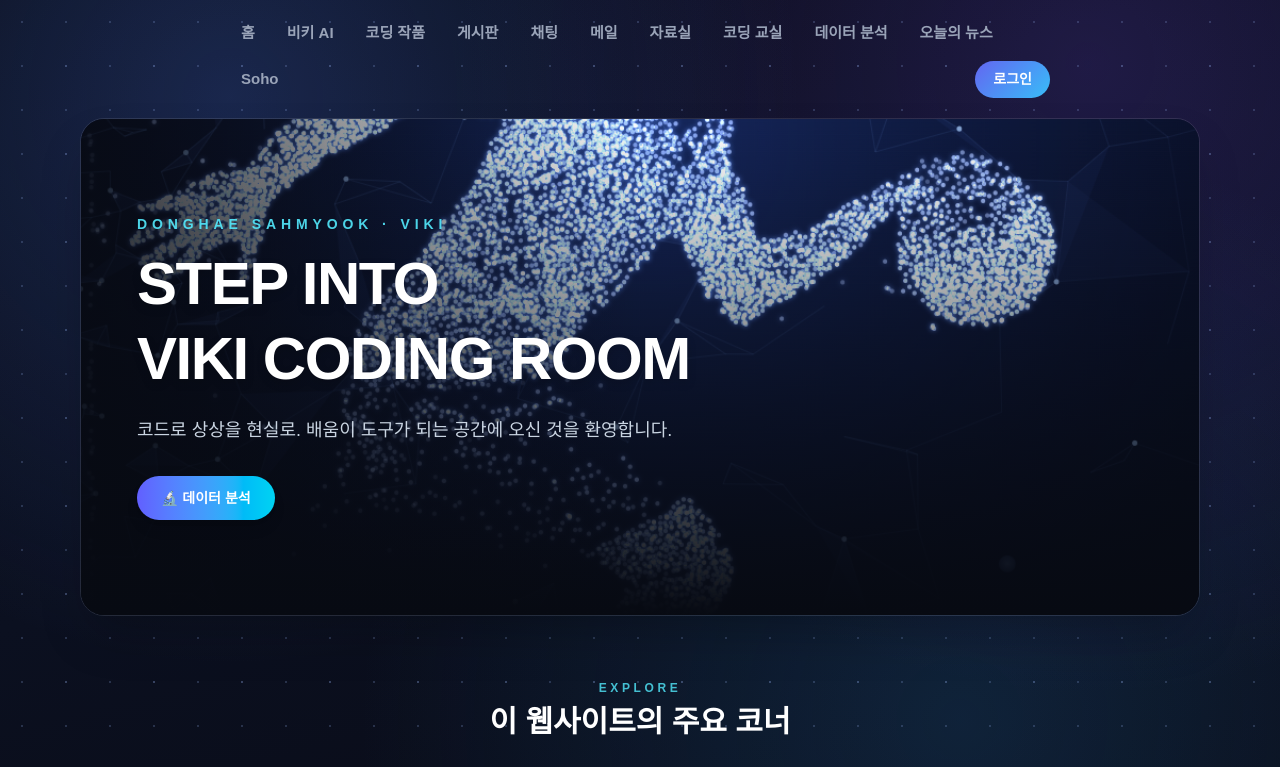
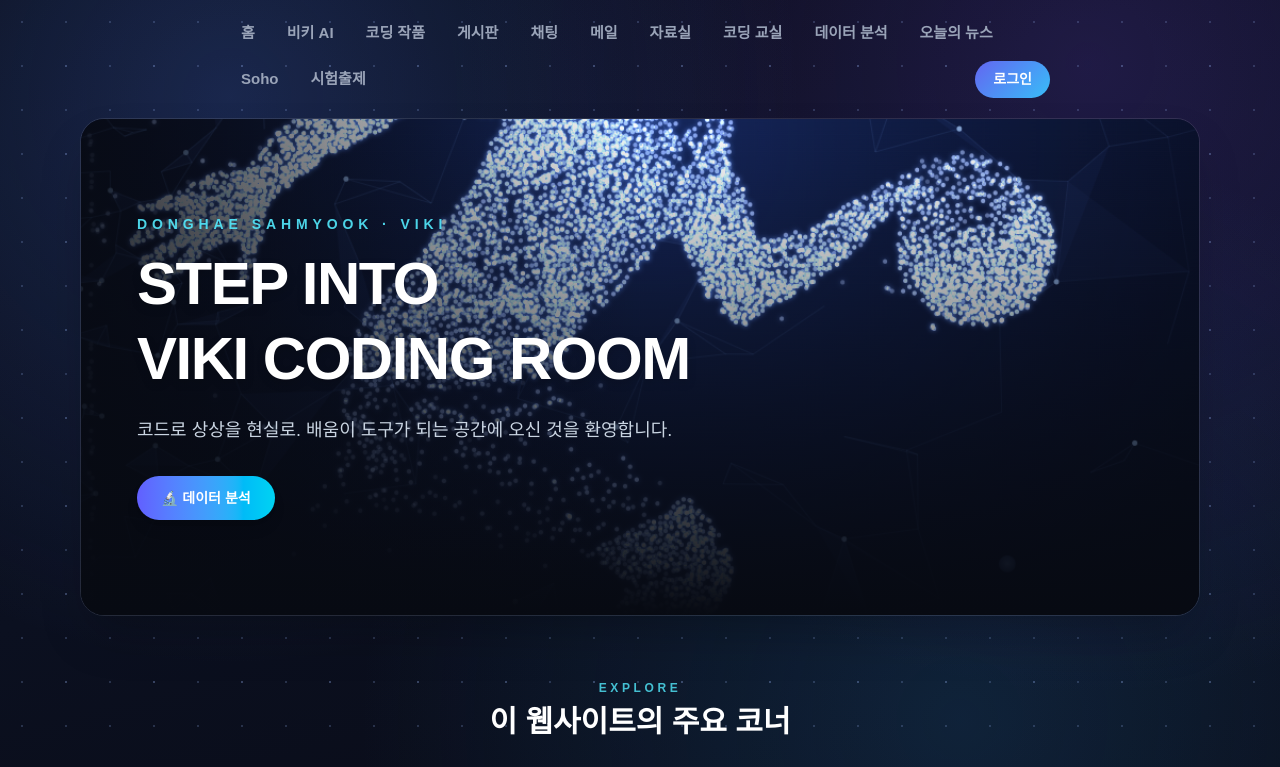
Before and after one commit to park53046/board-app, a Next.js app: page / in a window 1280 px wide. Shown: the top 767 px of the page. Built offline with nearby package versions, Linux system fonts and the light colour scheme; no server answers.

Commit message:
상단 메뉴에 시험출제 링크 추가

```diff
--- a/app/layout.tsx
+++ b/app/layout.tsx
@@ -45,6 +45,7 @@ export default async function RootLayout({
           <Link href="/data-lab" className="nav-btn">데이터 분석</Link>
           <Link href="/news" className="nav-btn">오늘의 뉴스</Link>
           <Link href="/soho" className="nav-btn">Soho</Link>
+          <a href="https://exam-system-seven-gold.vercel.app" target="_blank" rel="noopener noreferrer" className="nav-btn">시험출제</a>
 
           {/* 로그인 상태 영역 (오른쪽) */}
           {session ? (
```
